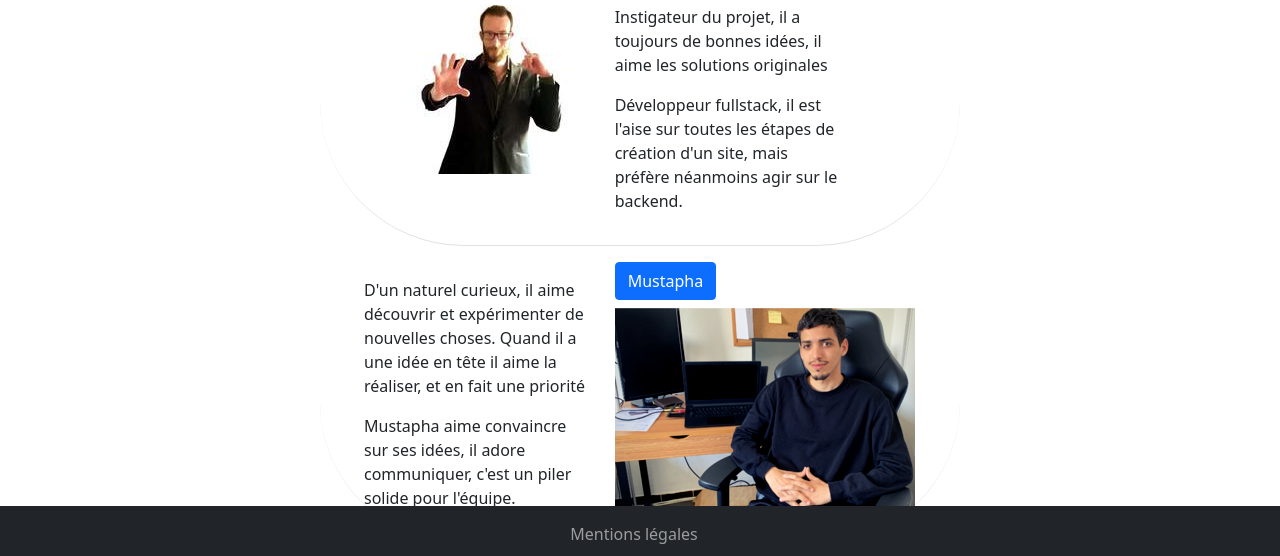
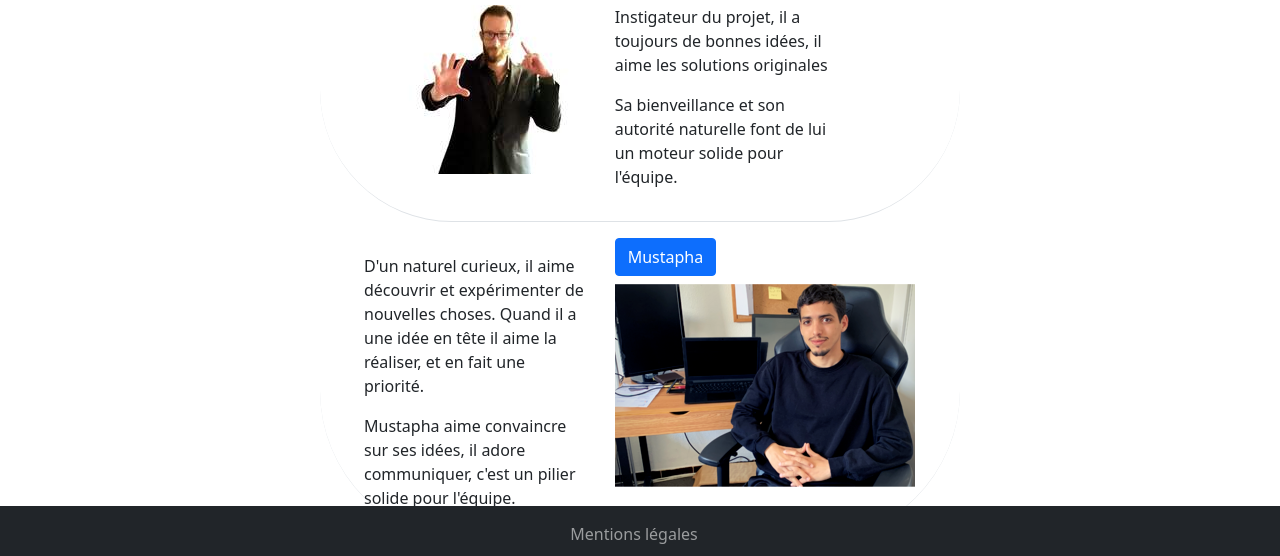
Before and after one commit to Enatal/Bootstrap2, a plain HTML site: page equipe.html in a window 1280 px wide. Shown: the part 238-794 px from the top of the page. Drawn offline with nearby package versions, Linux system fonts and the light colour scheme.

Commit message:
Update equipe.html

```diff
--- a/equipe.html
+++ b/equipe.html
@@ -58,17 +58,17 @@
                    Instigateur du projet, il a toujours de bonnes idées, il aime les solutions originales
                 </p>
                 <p>
-                    Développeur fullstack, il est l'aise sur toutes les étapes de création d'un site, mais préfère néanmoins agir sur le backend.
+                    Sa bienveillance et son autorité naturelle font de lui un moteur solide pour l'équipe.
                 </p>
             </div>
         </section>
         <section class="row mt-3 border-bottom rounded-pill pb-3 container-fluid mx-auto">
             <div class="col-12 order-2 order-md-1 col-md-5 ms-2 mt-3">
                 <p>
-                   D'un naturel curieux, il aime découvrir et expérimenter de nouvelles choses. Quand il a une idée en tête il aime la réaliser, et en fait une priorité
+                   D'un naturel curieux, il aime découvrir et expérimenter de nouvelles choses. Quand il a une idée en tête il aime la réaliser, et en fait une priorité.
                 </p>
                 <p>
-                   Mustapha aime convaincre sur ses idées, il adore communiquer, c'est un piler solide pour l'équipe.
+                   Mustapha aime convaincre sur ses idées, il adore communiquer, c'est un pilier solide pour l'équipe.
                 </p>
             </div>
             <div class="col-12 order-1 order-md-2 ms-1 col-md-5">
```
